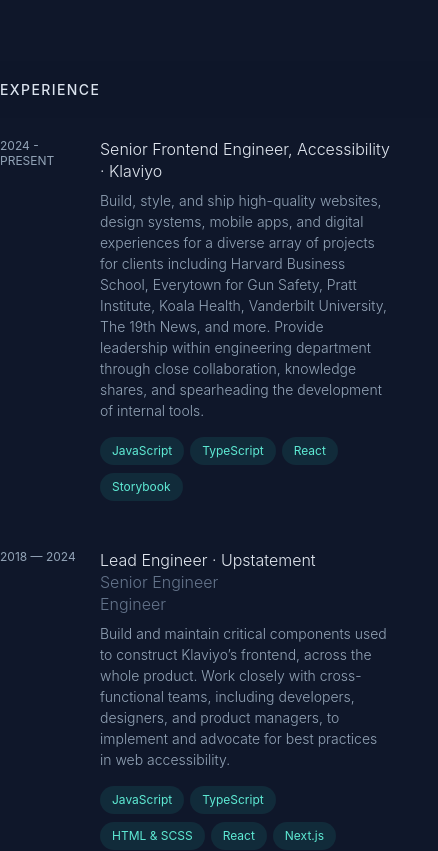
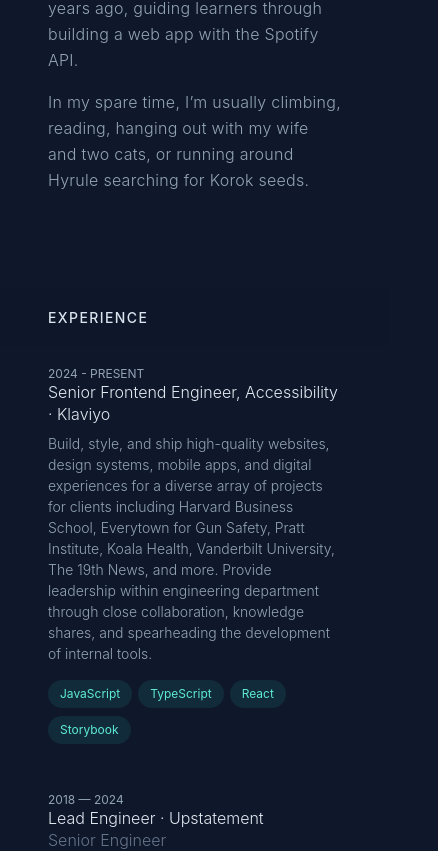
Before and after one commit to CodeRabbid/portfolio, a React (Vite) app: page / in a window 390 px wide. Shown: the part 1116-1967 px from the top of the page, 438 px wide, since content can reach past the window. Built offline with nearby package versions, Linux system fonts and the light colour scheme; a web font is replaced by a local one.

Commit message:
fix positioning of experience table on smallest screens

```diff
--- a/src/App.css
+++ b/src/App.css
@@ -237,7 +237,7 @@
 }
 
 @media only screen and (max-width: 640px) {
-  section .experience-grid {
+  section#experience .grid {
     display: block;
   }
 }
```
